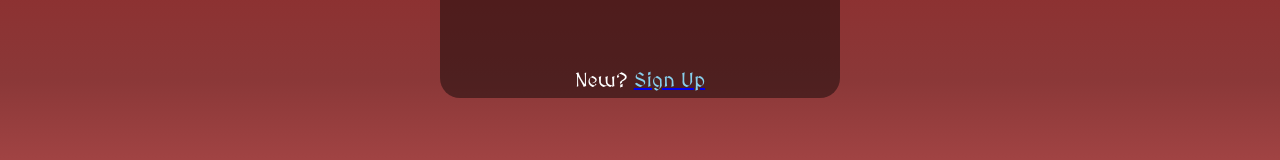
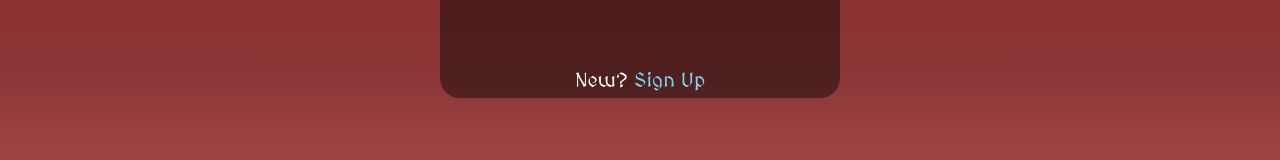
Before and after one commit to CoderNamedNick/React-Social-App, a React (Create React App) app: page / in a window 1280 px wide. Shown: the part 491-651 px from the top of the page. Built offline with nearby package versions, Linux system fonts and the light colour scheme.

Commit message:
made future plans for profile book and made style changes

```diff
--- a/src/ProfileBook.js
+++ b/src/ProfileBook.js
@@ -4,6 +4,8 @@ import React, { useState } from "react";
 const ProfileBook = () => {
  // Use Prop from app to disply User data
  //if on other persons profile ur id params to get there info and with a fetch method
+
+ // when edit pfp is clicked firsrt make input boxes for bio, daily, and maybe UserName then make a patch request with new info
 
   return(
     <div>
@@ -14,7 +16,10 @@ const ProfileBook = () => {
           <h3>Daily Obj</h3>
           <p>Bio</p>
           <p>Traveler Since: adadadad</p>
+          <h4>Edit ProfileBook</h4>
         </div>
+        <br></br>
+        <br></br>
         <div>
           <h2>Guilds Traveler is part of</h2>
           {/*loop through user.Guilds array and then display guilds in this format */}
--- a/src/index.css
+++ b/src/index.css
@@ -18,6 +18,10 @@ body {
 code {
   font-family: source-code-pro, Menlo, Monaco, Consolas, 'Courier New',
     monospace;
+}
+a{
+  text-decoration: none;
+  color: black;
 }
 .main-login-page-div{
   width: 100%;
```
